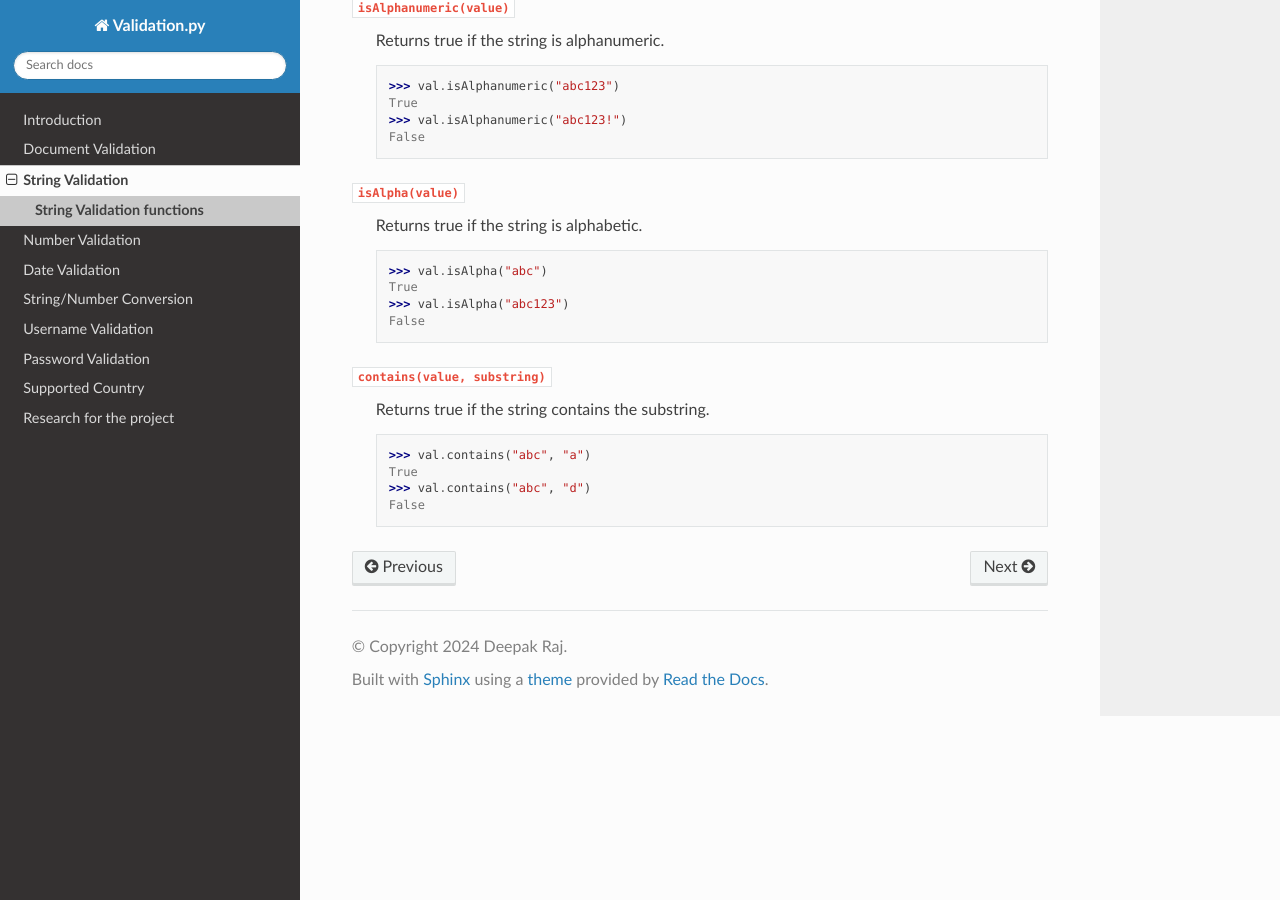
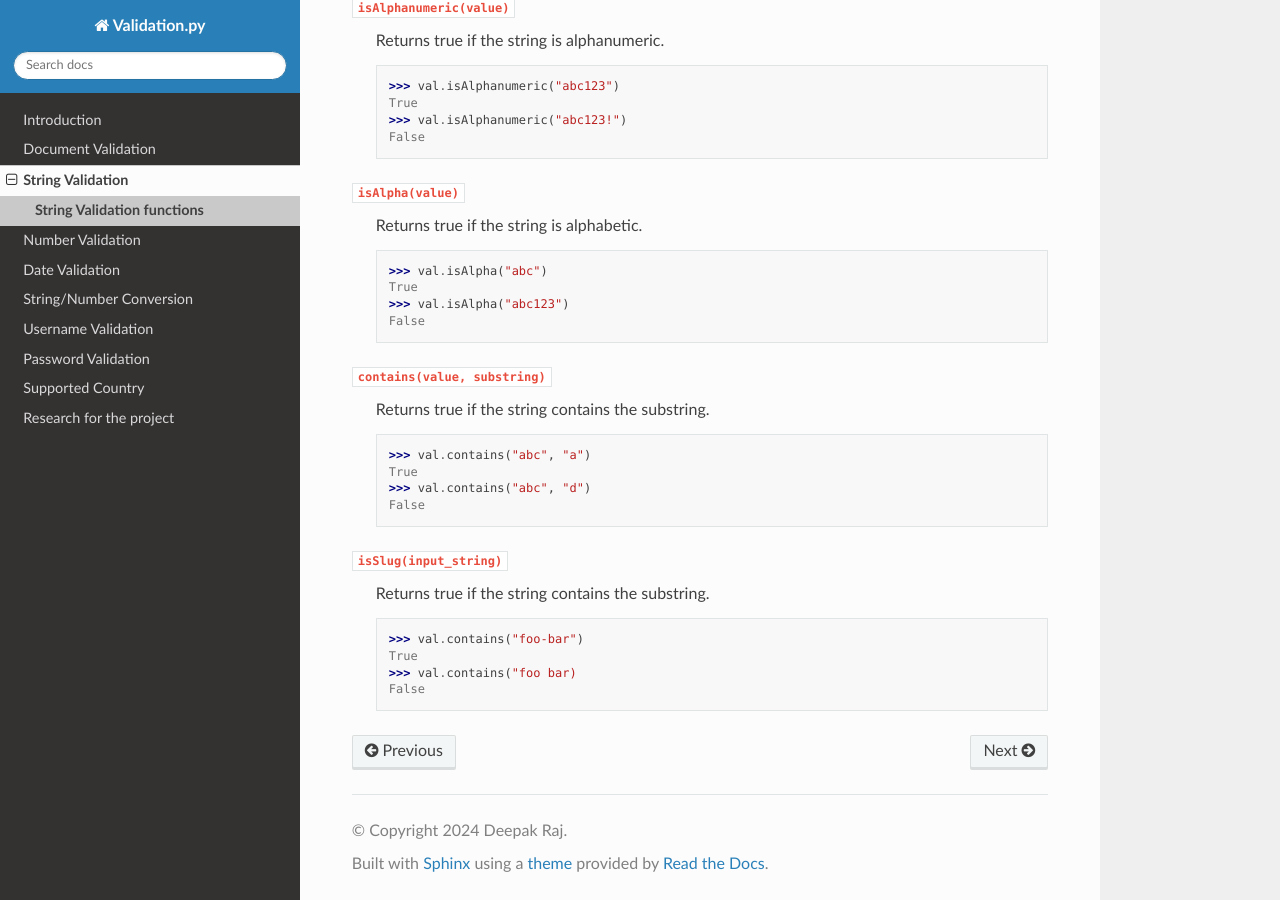
Before and after one commit to codeperfectplus/Sanatio, a Sphinx documentation site: the page built from docs/string/string_validation.rst, in a window 1280 px wide and 900 px high, scrolled down 896 px. Built offline with Sphinx 7.4.7 and the Read the Docs theme 2.0.0, drawn with Linux system fonts in a browser that asks for light colours; pages that are not in the unit, such as notebooks, are missing from menus.

Commit message:
is_slug_added

```diff
--- a/docs/string/string_validation.rst
+++ b/docs/string/string_validation.rst
@@ -58,3 +58,11 @@ The following functions are used to validate strings.
     True
     >>> val.contains("abc", "d")
     False
+
+:code:`isSlug(input_string)`
+    Returns true if the string contains the substring.
+
+    >>> val.contains("foo-bar")
+    True
+    >>> val.contains("foo bar)
+    False
```
Also changed, not shown: 2 other files.
